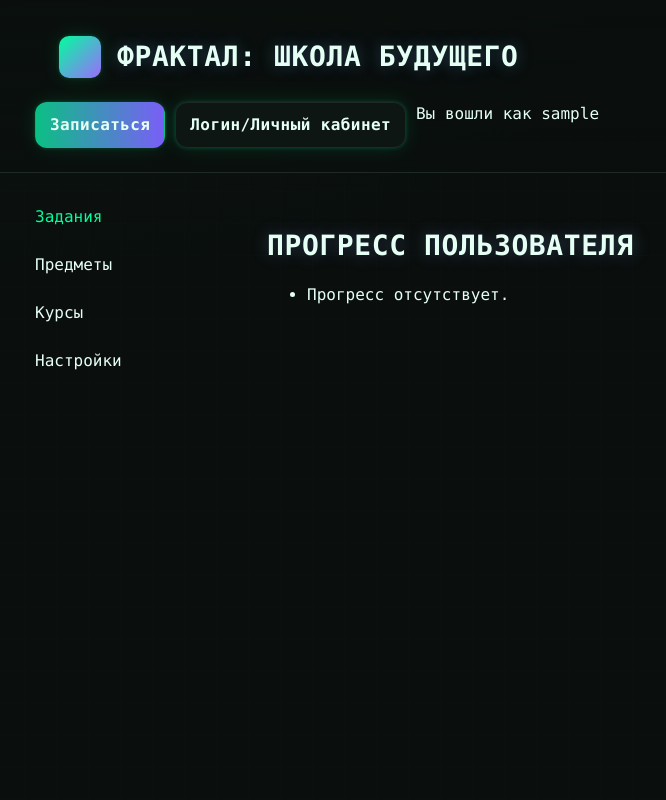
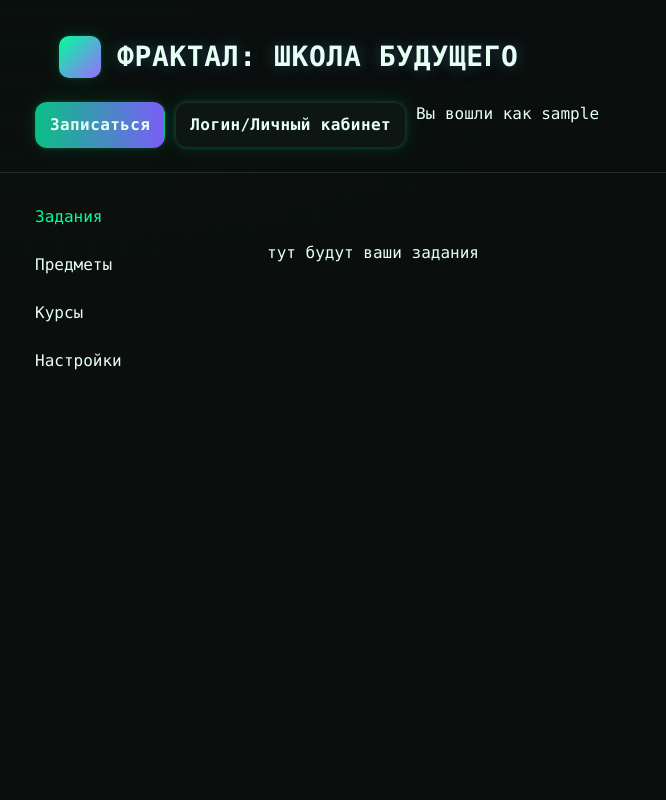
Before and after one commit to EPMAKOBB/django-site, a Django app: page /accounts/dashboard/ in a window 1280 px wide. Shown: the whole page, without its empty margins (71-737 px from the left). Run offline with Django 5.2, Linux system fonts and the light colour scheme; the visitor is signed in with stand-in values (Sample User, id 1); data that the repository does not hold is empty.

Commit message:
Add dashboard placeholder

```diff
--- a/accounts/templates/accounts/dashboard.html
+++ b/accounts/templates/accounts/dashboard.html
@@ -1,14 +1,7 @@
 {% extends 'accounts/dashboard/base.html' %}
 
-{% block dashboard_title %}Прогресс{% endblock %}
+{% block dashboard_title %}Задания{% endblock %}
 
 {% block dashboard_content %}
-<h1>Прогресс пользователя</h1>
-<ul>
-  {% for mastery in skill_masteries %}
-    <li>{{ mastery.skill.name }}: {{ mastery.mastery|floatformat:2 }}</li>
-  {% empty %}
-    <li>Прогресс отсутствует.</li>
-  {% endfor %}
-</ul>
+<p>тут будут ваши задания</p>
 {% endblock %}
--- a/accounts/views.py
+++ b/accounts/views.py
@@ -2,7 +2,6 @@ from django.contrib.auth import login, update_session_auth_hash
 from django.contrib.auth.decorators import login_required
 from django.shortcuts import render, redirect
 
-from apps.recsys.models import SkillMastery
 
 from .forms import SignupForm, UserUpdateForm, PasswordChangeForm
 
@@ -39,15 +38,9 @@ def signup(request):
 
 @login_required
 def progress(request):
-    """Display progress for the current user."""
-    masteries = (
-        SkillMastery.objects.filter(user=request.user)
-        .select_related("skill")
-        .order_by("skill__name")
-    )
+    """Temporary placeholder for the dashboard page."""
     role = _get_dashboard_role(request)
     context = {
-        "skill_masteries": masteries,
         "active_tab": "tasks",
         "role": role,
     }
```
